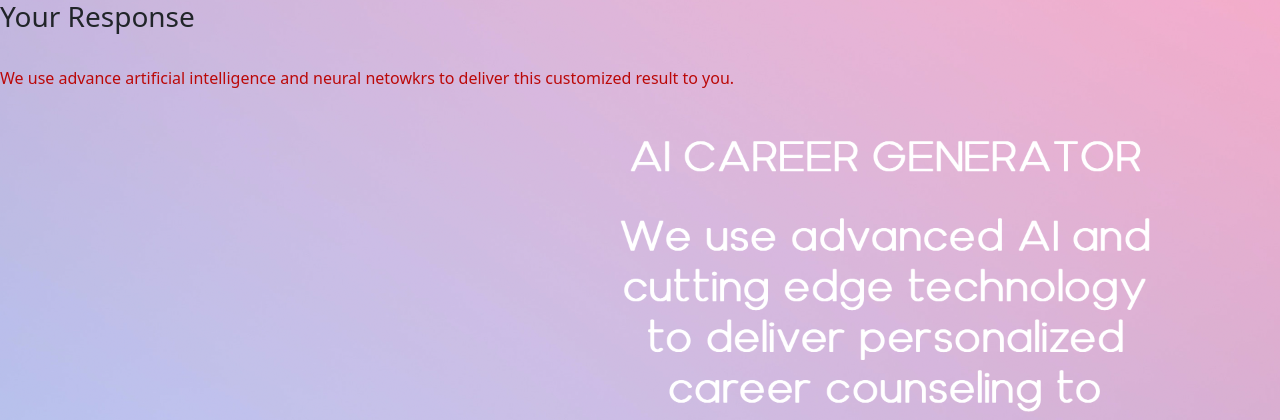
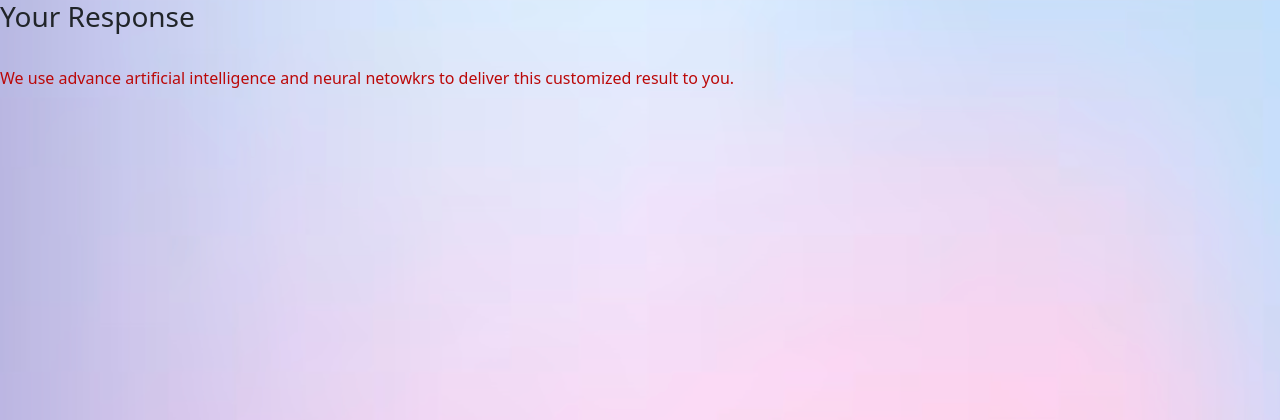
Before and after one commit to Ishanyjha/Career-Path, a Flask app: template templates/response.html in a window 1280 px wide. Shown: the top 420 px of the page. Run offline with Flask 3, Linux system fonts and the light colour scheme; the template is opened without the code that fills it, so the values that code supplies are empty; some libraries are stand-ins or nearby versions.

Commit message:
amo
aogus

```diff
--- a/main.py
+++ b/main.py
@@ -99,9 +99,10 @@ def thing():
         Age = flask.request.form.get("Age")
         interestsskills = flask.request.form.get("interestsskills")
         har = chatGPT(IdealCareer, Country, Age, interestsskills)
+        print(har)
         if(har == "Not Enough Tokens!"):
             return har
-        rah = markdown.markdown(har[0]["choices"][0]["message"]["content"])
+        rah = markdown.markdown(har["choices"][0]["message"]["content"])
         return flask.render_template("response.html", har=rah)
 
 @app.route("/registration", methods=["POST", "GET"])
--- a/templates/response.html
+++ b/templates/response.html
@@ -1,7 +1,7 @@
 <!DOCTYPE html>
 <style>
     .bg{
-        background-image:url(../static/HARHAHR.png);
+        background-image:url(../static/Userbckg.png);
         background-size:cover;
     }
 </style>
```
Also changed, not shown: static/Userbckg.png (added).
